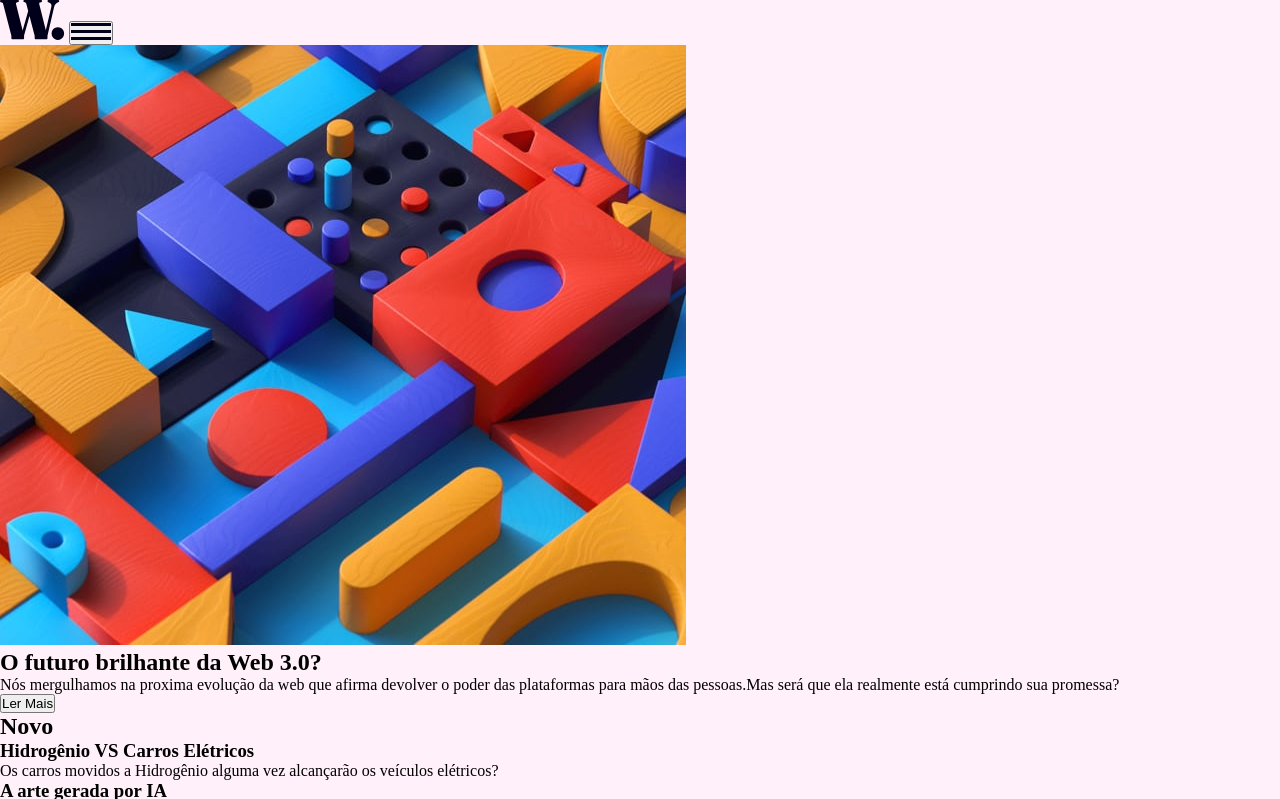
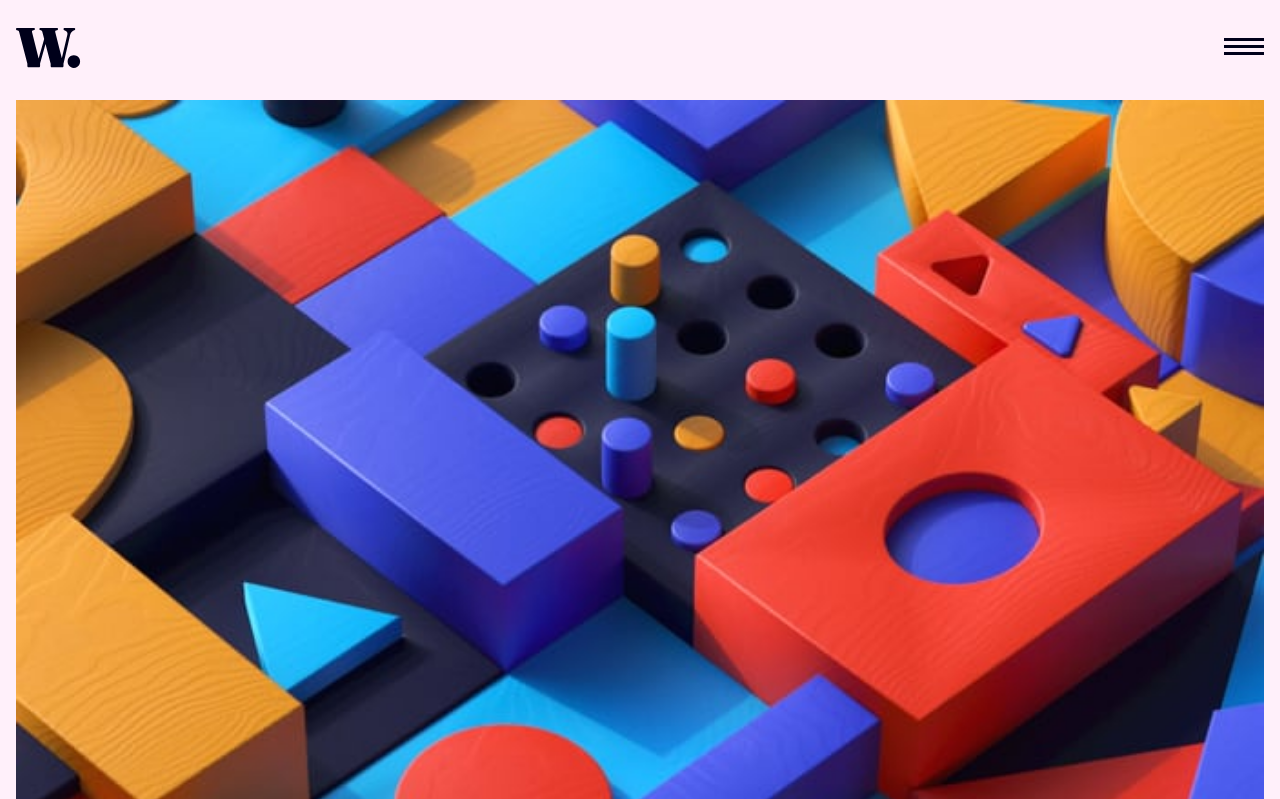
Before and after one commit to rhogerss9/Projeto-Noticias, a plain HTML site: page index.html in a window 1280 px wide. Shown: the top 799 px of the page. Drawn offline with Linux system fonts and the light colour scheme.

Commit message:
primeira versão do header estilizada e primeira seção do main também estilizada

```diff
--- a/index.html
+++ b/index.html
@@ -3,6 +3,9 @@
 <head>
     <meta charset="UTF-8">
     <meta name="viewport" content="width=device-width, initial-scale=1.0">
+    <link rel="preconnect" href="https://fonts.googleapis.com">
+    <link rel="preconnect" href="https://fonts.gstatic.com" crossorigin>
+    <link href="https://fonts.googleapis.com/css2?family=Inter:ital,opsz,wght@0,14..32,100..900;1,14..32,100..900&display=swap" rel="stylesheet">
     <link rel="stylesheet" href="style.css">
     <title>W. Noticias</title>
 </head>
@@ -16,7 +19,7 @@
     </header>
 
     <main>
-        <section>
+        <section class="primeira-secao">
             <img src="imagens/image-web-3-mobile.jpg" alt="icone de puzzle colorido">
             <h1>O futuro brilhante da Web 3.0?</h1>
             <p>Nós mergulhamos na proxima evolução da web que afirma devolver o poder das plataformas para mãos das pessoas.Mas será que ela realmente está cumprindo sua promessa?</p>
@@ -54,7 +57,7 @@
                 <img src="imagens/image-top-laptops.jpg" alt="imagem de laptop">
                 <div>
                     <strong>02</strong>
-                    <h2>Top 10 laptosp de 2024</h2>
+                    <h2>Top 10 Laptosp de 2024</h2>
                     <p>Nossas melhores escolhas para díversas necessidades.</p>
                 </div>
             </div>
--- a/style.css
+++ b/style.css
@@ -2,6 +2,8 @@
     margin: 0;
     padding: 0;
     box-sizing: border-box;
+     font-family: "Inter", sans-serif;
+     -webkit-font-smoothing: antialiased;
 }
 
 :root {
@@ -14,10 +16,53 @@
 }
 
 body {
-    padding: 1.75 rem 1rem;
+    padding: 1.75rem 1rem;
     background-color: var(--almost-white);
 }
 
 .header-mobile {
+    display: flex;
+    justify-content: space-between;
+    align-items: center;
+    margin-bottom: 2rem;
+}
 
+.header-mobile button {
+    border: none;
+    background: none;
 }
+
+.primeira-secao {
+    margin-bottom: 4rem;
+}
+
+.primeira-secao img {
+    width: 100%;
+    margin-bottom: 1.5rem;
+}
+
+.primeira-secao h1 {
+    font-size: 2.5rem;
+    line-height: 100%;
+    color: var(--dark-blue);
+    margin-bottom: 1rem;
+}
+
+.primeira-secao p {
+    font-size: 0.9375rem;
+    line-height: 1.625rem;
+    color: var(--gunmetal);
+    margin-bottom: 1.5rem;
+}
+
+.primeira-secao button {
+    padding: 0.75rem 2rem;
+    background-color: var(--vermillion);
+    border: none;
+    text-transform: uppercase;
+    color: var(--almost-white);
+    font-weight: 700;
+    font-size: 0.875rem;
+    letter-spacing: 0.275rem;
+    line-height: 1.5rem;
+}
```
